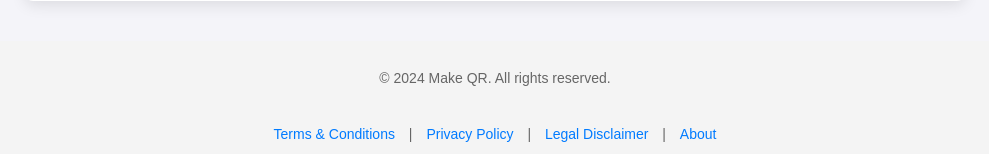
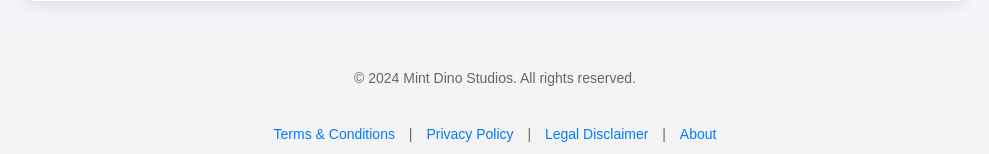
Before and after one commit to MintDino/Make-QR, a plain HTML site: page index.html in a window 1280 px wide. Shown: the part 1550-1704 px from the top of the page, without its empty margins (145-1134 px from the left). Drawn offline with Linux system fonts and the light colour scheme.

Commit message:
Update index.html

```diff
--- a/index.html
+++ b/index.html
@@ -217,7 +217,7 @@
 
     </main>
     <footer>
-        <p>&copy; 2024 Make QR. All rights reserved.</p>
+        <p>&copy; 2024 Mint Dino Studios. All rights reserved.</p>
         <div class="legal-docs">
             <a href="#" onclick="openModal('termsModal')">Terms & Conditions</a> |
             <a href="#" onclick="openModal('privacyModal')">Privacy Policy</a> |
```
